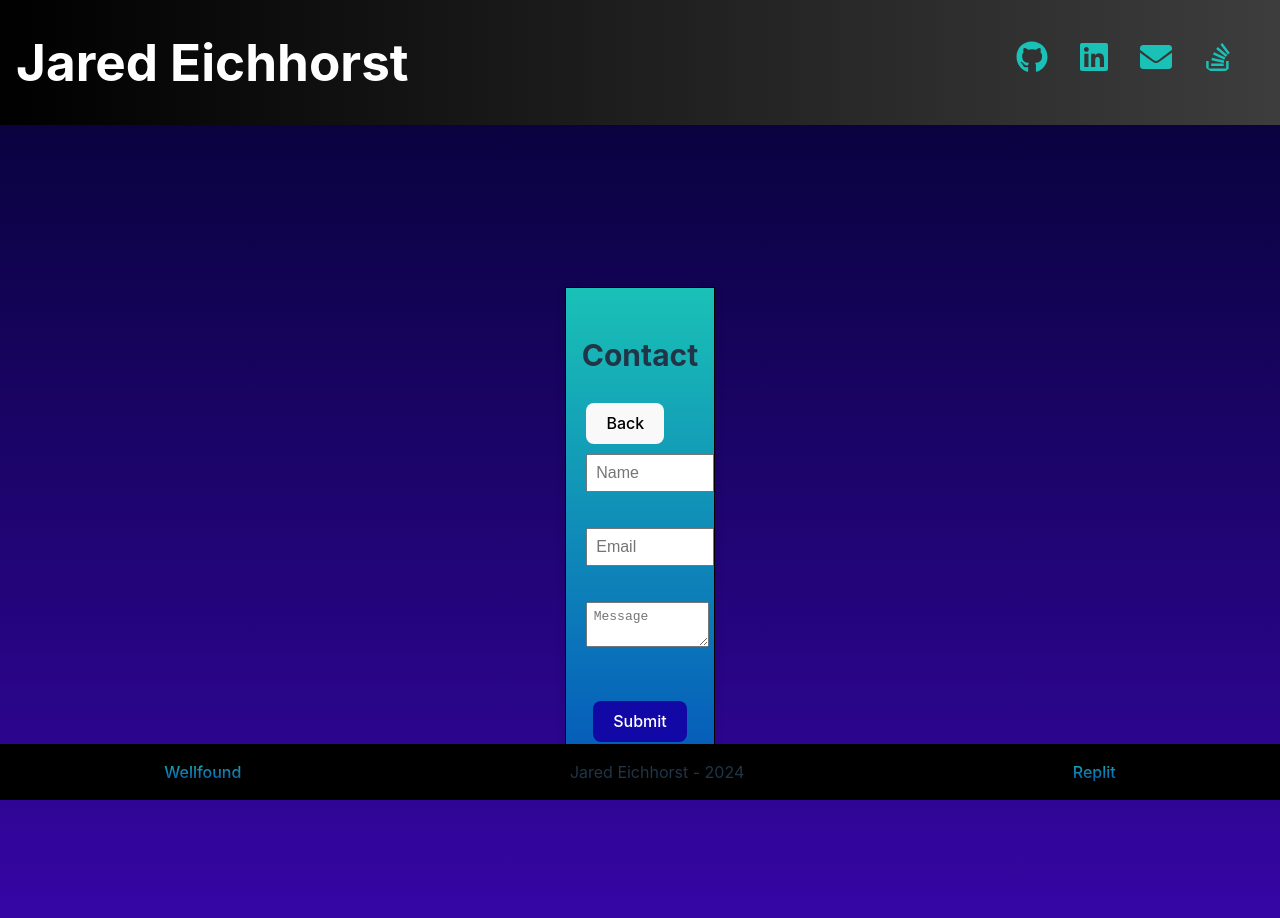
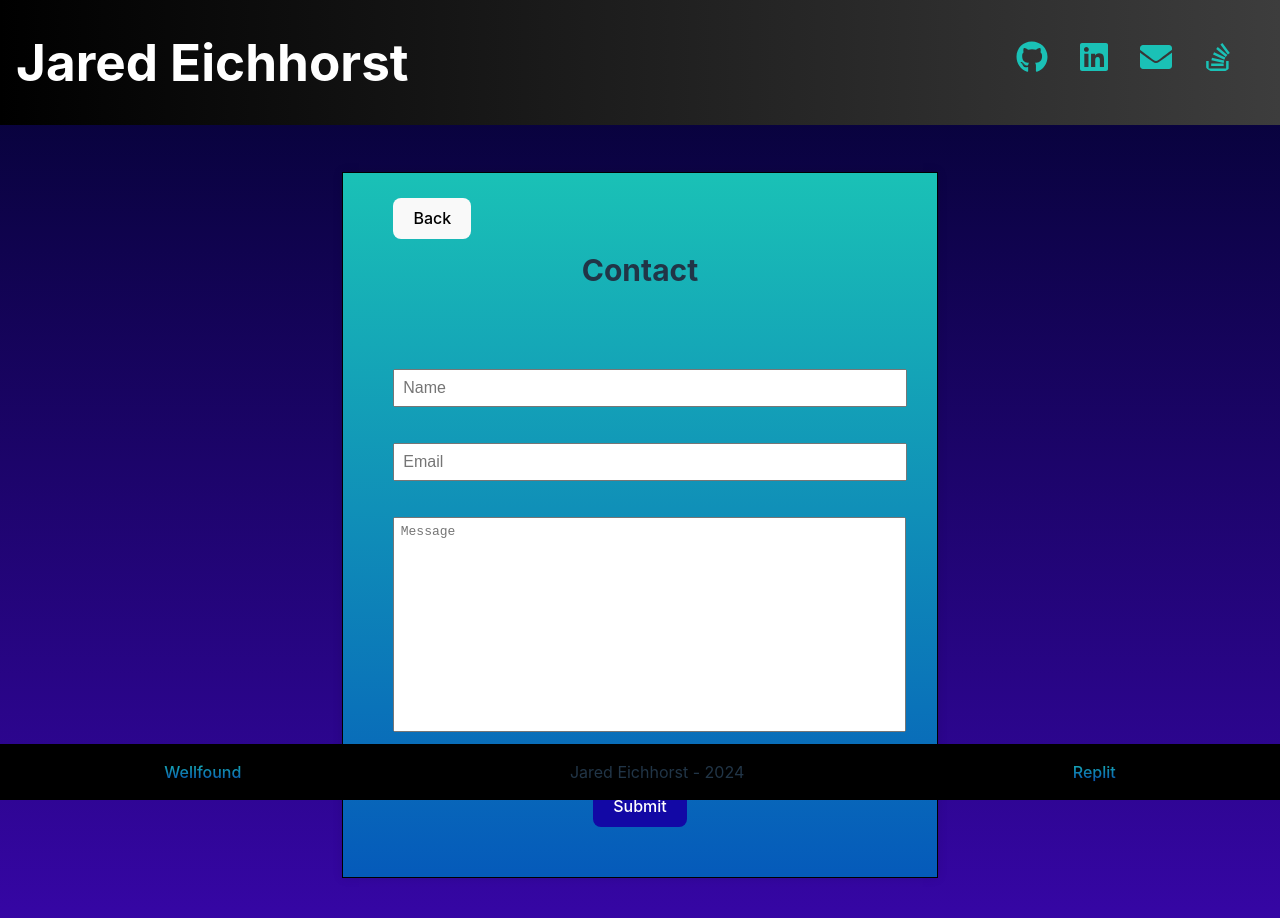
Before and after one commit to Jarede712/React-Portfolio-Jared-Eichhorst, a React (Vite) app in the folder React Portfolio/: page / in a window 1280 px wide. Both pictures are taken after a click on the link 1156 px from the left and 62 px from the top of the page. Shown: the top 918 px of the page. Built offline with nearby package versions, Linux system fonts and the light colour scheme.

Commit message:
finished contact form page

```diff
--- a/React Portfolio/src/index.css
+++ b/React Portfolio/src/index.css
@@ -204,35 +204,33 @@ a.not-deployed-link:hover {
 }
 
 .content-container {
-  display: flex;
-  flex-direction: column;
-  align-items: center;
+  display: grid;
+  justify-items: center;
 }
 
 .contact-container {
-  display: flex;
-  justify-content: center;
+  display: grid;
+  justify-items: center;
   align-items: center;
   height: 100vh;
 }
 
 .form-container {
-  display: flex;
-  flex-direction: column;
-  justify-content: center;
+  display: grid;
+  justify-items: center;
   align-items: center;
-  width: 40%;
-  padding: 20px;
+  width: 150%;
+  padding: 50px;
   border: 1px solid #000;
   box-shadow: 0px 0px 10px rgba(0, 0, 0, 0.1);
   background: linear-gradient(to bottom, rgb(26, 193, 182), rgb(5, 90, 186));
+  grid-gap: 20px;
 }
 
 .contact-container form {
-  display: flex;
-  flex-direction: column;
+  display: grid;
+  justify-items: center;
   align-items: center;
-  justify-content: center;
   width: 100%;
 }
 
@@ -254,8 +252,15 @@ a.not-deployed-link:hover {
   width: 100%;
 }
 
+.contact-message-box {
+  height: 200px;
+  width: calc(100% + 4px) !important;
+  resize: none;
+}
+
 .back-button {
-  align-self: flex-start;
+  justify-self: start;
+  transform: translateY(-120px);
 }
 
 .portfolio-title {
```
